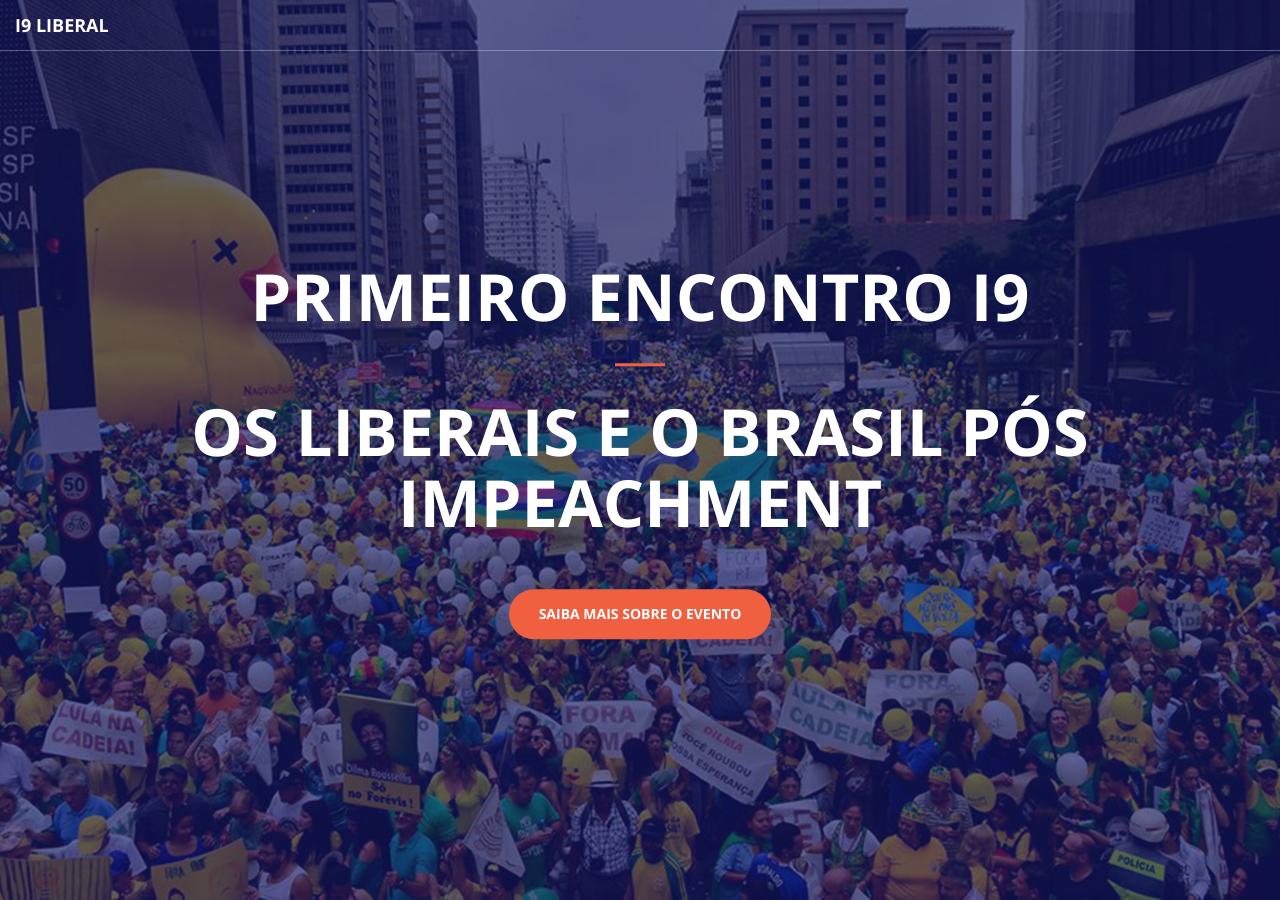
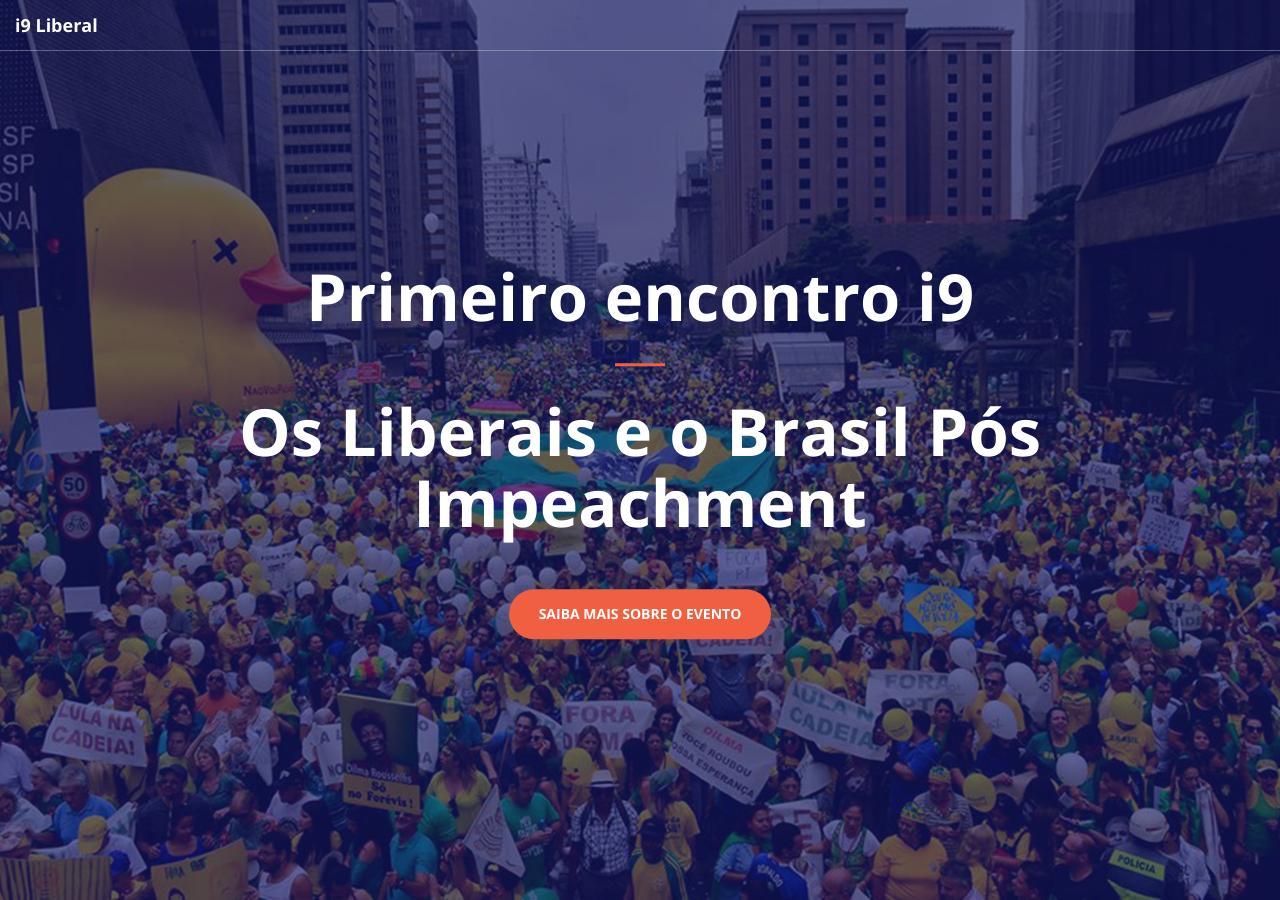
Before and after one commit to gustavolima/i9liberal, a Jekyll site: the page built from index.html, in a window 1280 px wide and 900 px high. Built offline with Jekyll 4.4.1, drawn with Linux system fonts in a browser that asks for light colours.

Commit message:
rm default uppercase

```diff
--- a/css/creative.css
+++ b/css/creative.css
@@ -86,7 +86,7 @@
 }
 
 .navbar-default .navbar-header .navbar-brand {
-    text-transform: uppercase;
+    /*text-transform: uppercase;*/
     font-family: 'Open Sans','Helvetica Neue',Arial,sans-serif;
     font-weight: 700;
     color: #f05f40;
@@ -99,7 +99,7 @@
 
 .navbar-default .nav > li>a,
 .navbar-default .nav>li>a:focus {
-    text-transform: uppercase;
+    /*text-transform: uppercase;*/
     font-size: 13px;
     font-weight: 700;
     color: #222;
@@ -196,7 +196,7 @@
 header .header-content .header-content-inner h1 {
     margin-top: 0;
     margin-bottom: 0;
-    text-transform: uppercase;
+    /*text-transform: uppercase;*/
     font-weight: 700;
     font-size: 50px;
 }
```
